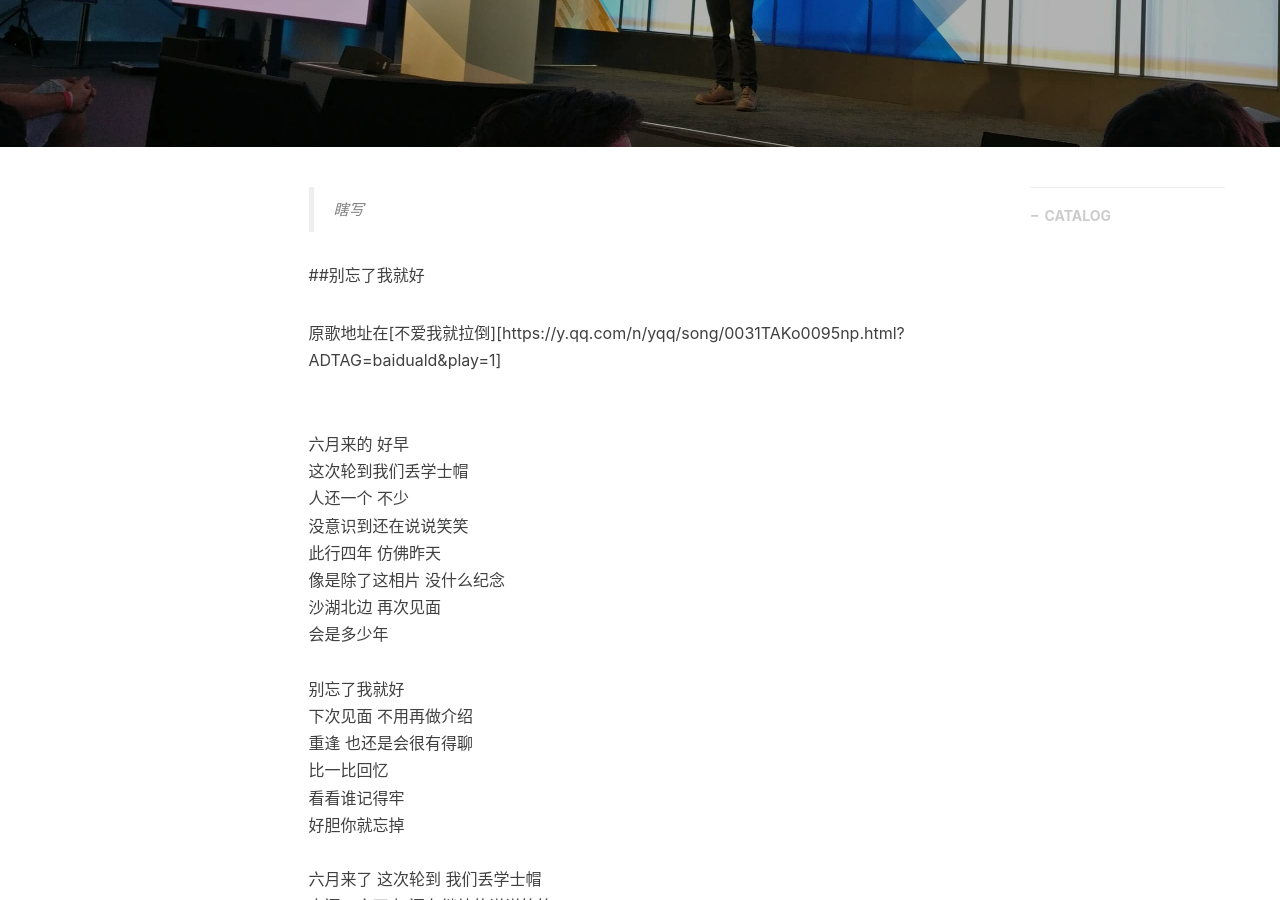
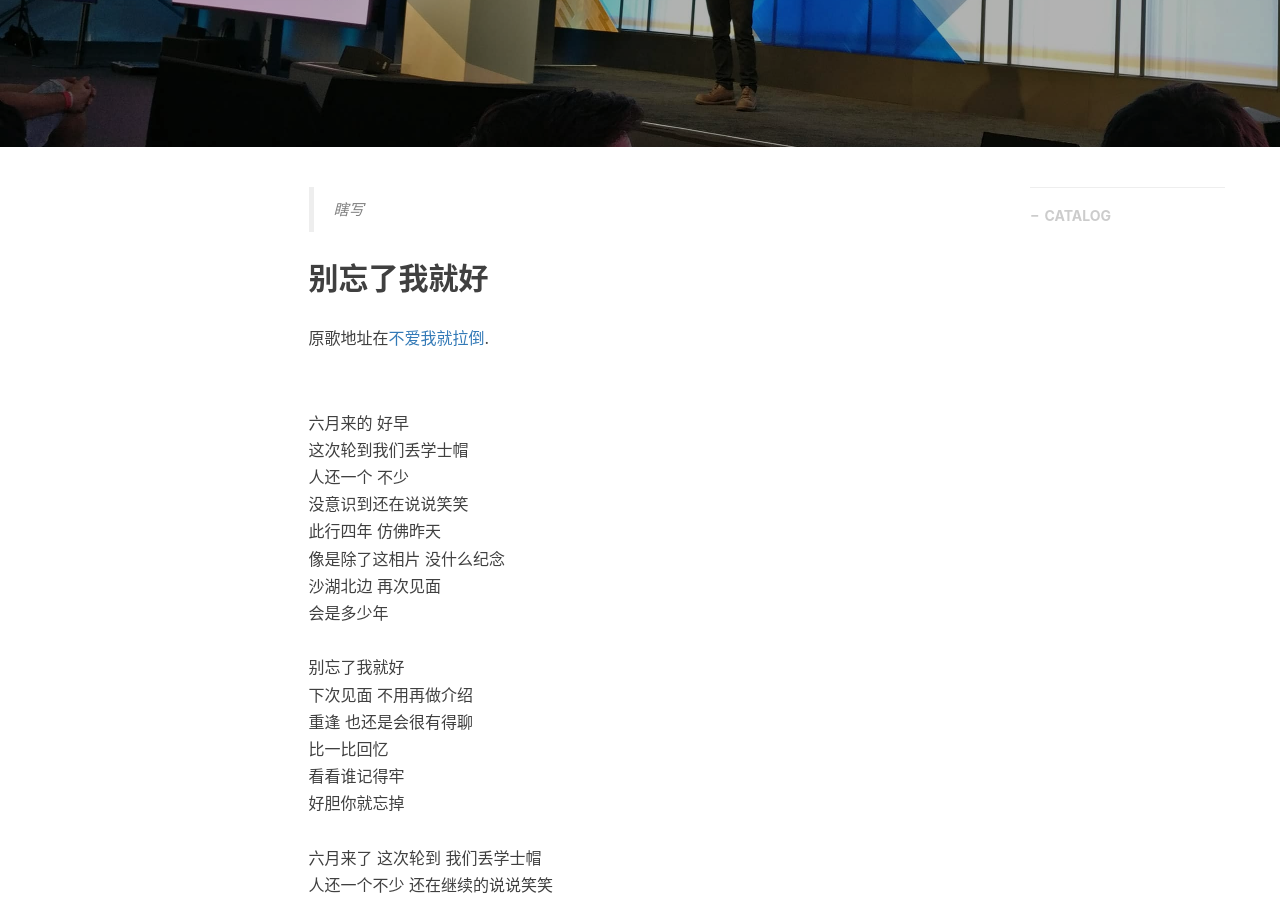
Before and after one commit to MIAOKO32/miaoko32.github.io, a Jekyll site: the page built from _posts/2018-05-22-dont-forget-me.markdown, in a window 1280 px wide and 900 px high, scrolled down 376 px. Built offline with Jekyll 4.4.1, drawn with Linux system fonts in a browser that asks for light colours; nearby versions of some CDN libraries; comment, search, counter and statistics services are not loaded.

Commit message:
mod post dfm

```diff
--- a/_posts/2018-05-22-dont-forget-me.markdown
+++ b/_posts/2018-05-22-dont-forget-me.markdown
@@ -15,9 +15,9 @@ tags:
 > 瞎写
 
 
-##别忘了我就好
+## 别忘了我就好
 
-原歌地址在[不爱我就拉倒][https://y.qq.com/n/yqq/song/0031TAKo0095np.html?ADTAG=baiduald&play=1]
+原歌地址在[不爱我就拉倒](https://y.qq.com/n/yqq/song/0031TAKo0095np.html?ADTAG=baiduald&play=1).
 
 <br>六月来的 好早
 <br>这次轮到我们丢学士帽
```
